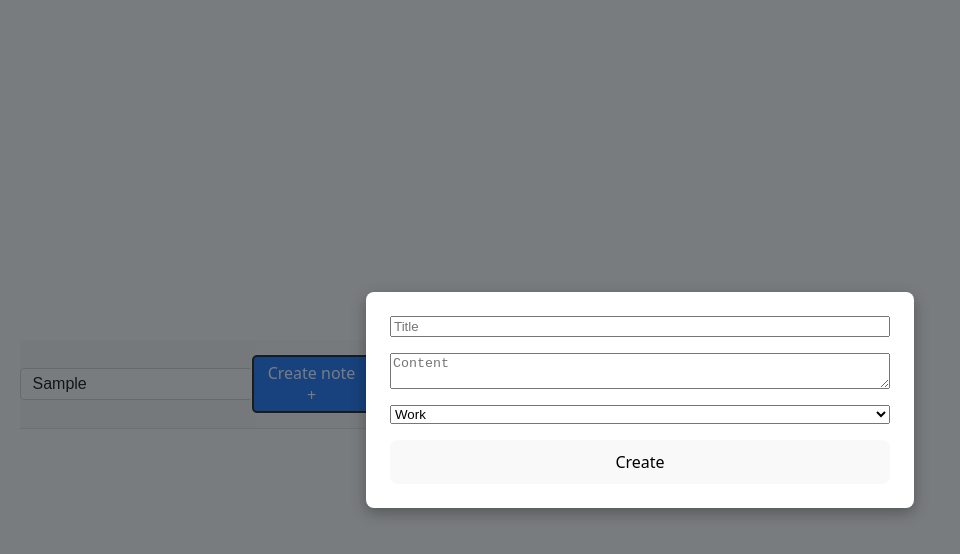
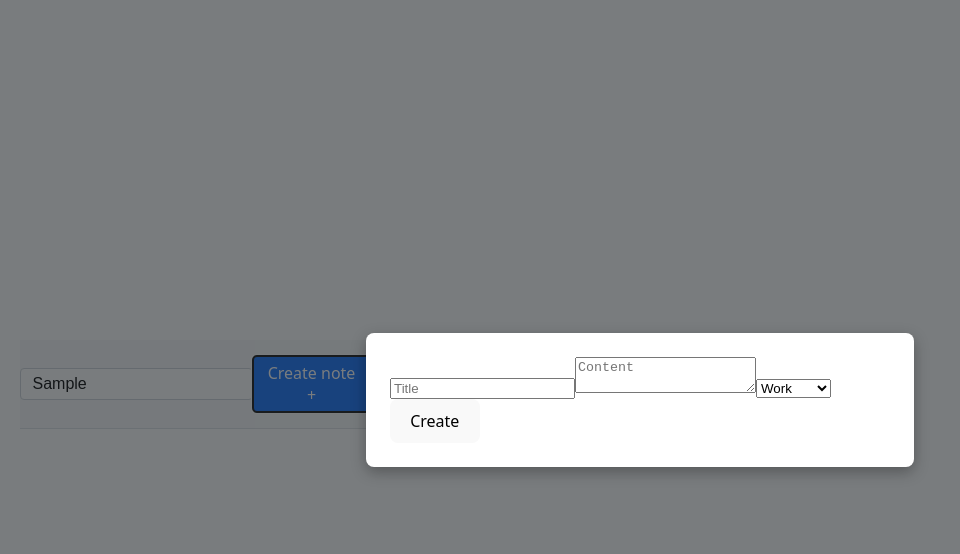
Before and after one commit to Vic-and-Vil/05-notehub, a React (Vite) app: page / in a window 1280 px wide. Both pictures are taken after typing "Sample" into the empty fields and a click on the button "Create note +". Shown: the top 554 px of the page, without its empty margins (0-960 px from the left). Built offline with nearby package versions, Linux system fonts and the light colour scheme; no server answers.

Commit message:
create mode

```diff
--- a/src/components/NoteForm/NoteForm.tsx
+++ b/src/components/NoteForm/NoteForm.tsx
@@ -1,51 +1,44 @@
-import React from 'react';
 import { useFormik } from 'formik';
 import * as Yup from 'yup';
 import { useMutation, useQueryClient } from '@tanstack/react-query';
 import { createNote } from '../../services/noteService';
-import type { Note } from '../../types/note';
-import css from './NoteForm.module.css';
 import type { NoteTag } from '../../types/note';
-
-interface NoteFormProps {
-  onClose: () => void;
-}
 
 const validationSchema = Yup.object({
   title: Yup.string().required('Title is required'),
   content: Yup.string().required('Content is required'),
-  tag: Yup.string().required('Tag is required'),
+  tag: Yup.mixed<NoteTag>().oneOf(['work', 'personal', 'other']).required(),
 });
 
-const NoteForm: React.FC<NoteFormProps> = ({ onClose }) => {
+export default function NoteForm() {
   const queryClient = useQueryClient();
 
   const mutation = useMutation({
-    mutationFn: (values: Omit<Note, 'id' | 'createdAt' | 'updatedAt'>) =>
-      createNote(values),
+    mutationFn: createNote,
     onSuccess: () => {
       queryClient.invalidateQueries({ queryKey: ['notes'] });
-      onClose();
+      formik.resetForm();
     },
   });
 
-  const formik = useFormik({
+  const formik = useFormik<{
+    title: string;
+    content: string;
+    tag: NoteTag;
+  }>({
     initialValues: {
       title: '',
       content: '',
-      tag: 'work',
+      tag: 'work', // wartość domyślna
     },
     validationSchema,
     onSubmit: values => {
-      mutation.mutate({
-  ...values,
-  tag: values.tag as NoteTag,
-});
+      mutation.mutate(values);
     },
   });
 
   return (
-    <form onSubmit={formik.handleSubmit} className={css.form}>
+    <form onSubmit={formik.handleSubmit}>
       <input
         name="title"
         value={formik.values.title}
@@ -69,13 +62,13 @@ const NoteForm: React.FC<NoteFormProps> = ({ onClose }) => {
       >
         <option value="work">Work</option>
         <option value="personal">Personal</option>
-        <option value="study">Study</option>
+        <option value="other">Other</option>
       </select>
       {formik.errors.tag && <div>{formik.errors.tag}</div>}
 
-      <button type="submit">Create</button>
+      <button type="submit" disabled={mutation.isPending}>
+        {mutation.isPending ? 'Creating...' : 'Create'}
+      </button>
     </form>
   );
-};
-
-export default NoteForm;
+}
--- a/src/types/note.ts
+++ b/src/types/note.ts
@@ -1,4 +1,4 @@
-export type NoteTag = 'home' | 'work' | 'personal' | 'study';
+export type NoteTag = 'home' | 'work' | 'personal' | 'study' | 'other';
 
 export interface Note {
   id: string; // ✅ poprawione z _id
```
